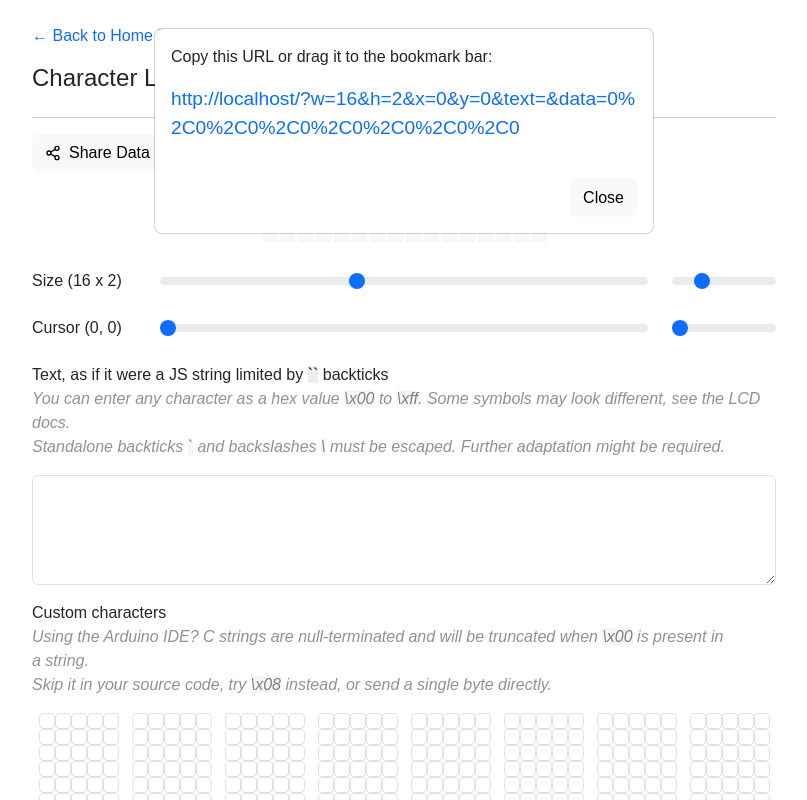
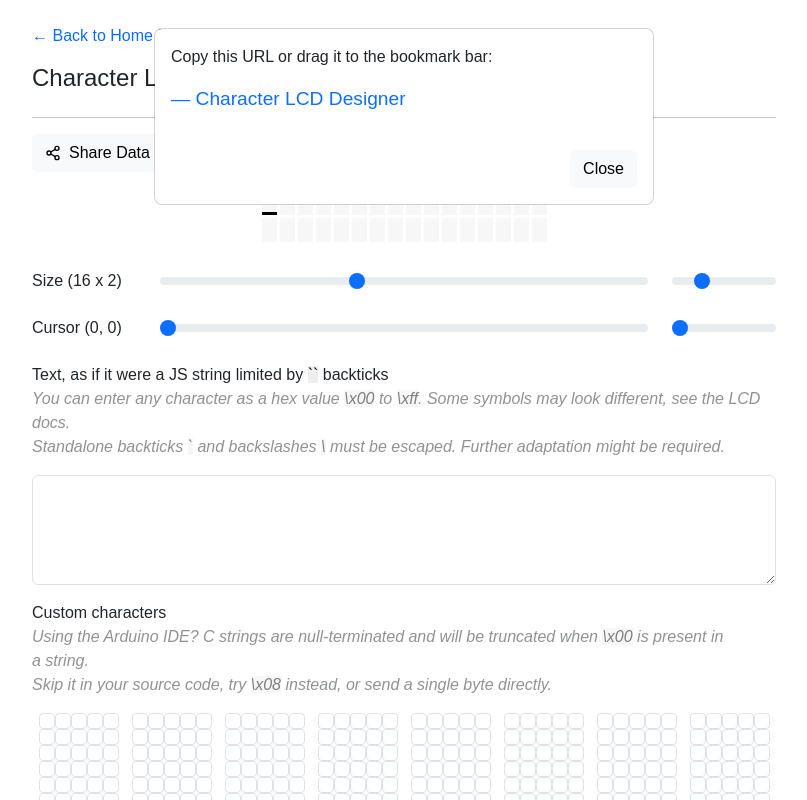
Before and after one commit to mateusznowakdev/charlcd-designer, a React (Vite) app: page / in a window 1280 px wide. Both pictures are taken after a click on the button "Share Data". Shown: the top 800 px of the page, without its empty margins (236-1043 px from the left). Built offline with nearby package versions, Linux system fonts and the light colour scheme; a web font is replaced by a local one.

Commit message:
Set text for shared URL

```diff
--- a/src/App.jsx
+++ b/src/App.jsx
@@ -138,7 +138,7 @@ export default function App() {
         <ModalBody>
           <p>Copy this URL or drag it to the bookmark bar:</p>
           <p className="share-url">
-            <a href={shareURL}>{shareURL}</a>
+            <a href={shareURL}>{content} &mdash; Character LCD Designer</a>
           </p>
         </ModalBody>
         <ModalFooter>
```
